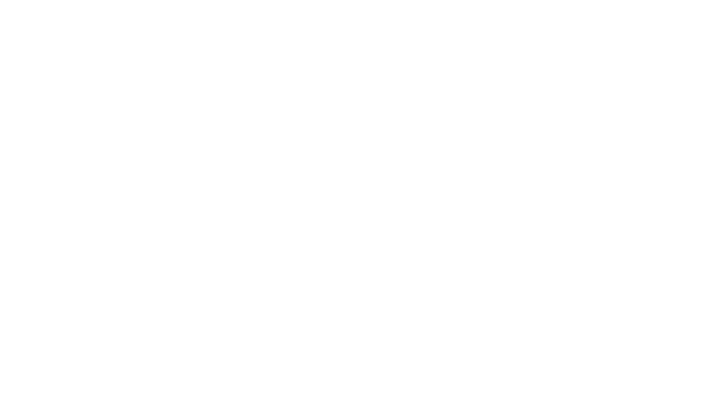
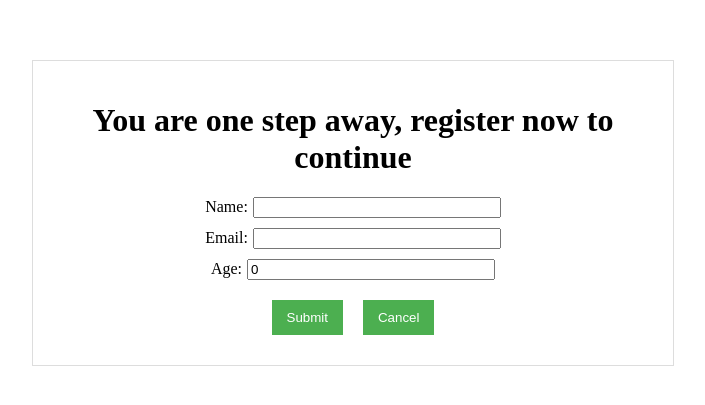
Before and after one commit to Sai-muchapathi/Angular-Shopping-cart, an Angular app: page /user in a window 1280 px wide. Before the commit this address led to /. Shown: the part 195-600 px from the top of the page, without its empty margins (287-992 px from the left). Built offline with nearby package versions, Linux system fonts and the light colour scheme.

Commit message:
create user-form component to handle user registration.

```diff
--- a/src/app/app.routes.ts
+++ b/src/app/app.routes.ts
@@ -1,9 +1,11 @@
 import { Routes } from '@angular/router';
 import {ContactComponent} from "./contact/contact.component";
 import {HomeComponent} from "./home/home.component";
+import {UserFormComponent} from "./user-form/user-form.component";
 
 export const routes: Routes = [
   { path: 'contact', component: ContactComponent },
   { path: 'home', component: HomeComponent},
+  { path: 'user', component: UserFormComponent},
   { path: '', pathMatch: 'full', redirectTo: 'home' }
 ];
--- a/src/app/home/home.component.html
+++ b/src/app/home/home.component.html
@@ -2,6 +2,7 @@
   <ul>
     <li><a routerLink="/">Home</a></li>
     <li><a routerLink="/about">About</a></li>
+    <li><a routerLink="/user">Signup</a></li>
     <li><a routerLink="/services">Services</a></li>
     <li><a routerLink="/contact">Contact</a></li>
   </ul>
--- a/src/app/home/home.service.ts
+++ b/src/app/home/home.service.ts
@@ -1,4 +1,4 @@
-import { Injectable } from '@angular/core';
+import {Injectable} from '@angular/core';
 import {Observable} from "rxjs";
 import {HttpClient} from "@angular/common/http";
 
@@ -8,9 +8,11 @@ import {HttpClient} from "@angular/common/http";
 export class HomeService {
 
   private url = "https://fakestoreapi.com/products";
-  constructor(private http:HttpClient) { }
 
-  fetchData() : Observable<any> {
+  constructor(private http: HttpClient) {
+  }
+
+  fetchData(): Observable<any> {
     return this.http.get(this.url);
   }
 }
--- /dev/null
+++ b/src/app/user-form/user-form.component.css
@@ -0,0 +1,39 @@
+:host {
+  display: flex;
+  justify-content: center;
+  align-items: center;
+  height: 100vh;
+}
+
+form {
+  width: 600px;
+  margin: 20px;
+  padding: 20px;
+  border: 1px solid #ddd;
+  text-align: center;
+}
+
+label {
+  display: inline-block;
+  margin-bottom: 5px;
+  padding-right: 5px;
+}
+
+input {
+  width: 40%;
+  margin-bottom: 10px;
+  display: inline-block;
+}
+
+button {
+  background-color: #4CAF50;
+  color: white;
+  padding: 10px 15px;
+  border: none;
+  cursor: pointer;
+  margin: 10px;
+}
+
+button:hover {
+  background-color: #45a049;
+}
--- /dev/null
+++ b/src/app/user-form/user-form.component.html
@@ -0,0 +1,27 @@
+<form #userForm="ngForm" (ngSubmit)="submitForm()">
+  <h1>You are one step away, register now to continue</h1>
+  <div>
+    <label for="name">Name:</label>
+    <input type="text" id="name" name="name" [(ngModel)]="userData.name" required>
+  </div>
+
+  <div>
+    <label for="email">Email:</label>
+    <input type="email" id="email" name="email" [(ngModel)]="userData.email" required>
+  </div>
+
+  <div>
+    <label for="age">Age:</label>
+    <input type="number" id="age" name="age" [(ngModel)]="userData.age" required>
+  </div>
+
+  <button type="submit">Submit</button>
+  <button>Cancel</button>
+</form>
+
+<div *ngIf="submitted">
+  <h2>Form submitted successfully!</h2>
+  <p>Name: {{ userData.name }}</p>
+  <p>Email: {{ userData.email }}</p>
+  <p>Age: {{ userData.age }}</p>
+</div>
--- /dev/null
+++ b/src/app/user-form/user-form.component.ts
@@ -0,0 +1,30 @@
+import { Component } from '@angular/core';
+import {FormsModule} from "@angular/forms";
+import {NgIf} from "@angular/common";
+
+@Component({
+  selector: 'app-user-form',
+  standalone: true,
+  imports: [
+    FormsModule,
+    NgIf
+  ],
+  templateUrl: './user-form.component.html',
+  styleUrl: './user-form.component.css'
+})
+export class UserFormComponent {
+  userData = {
+    name: '',
+    email: '',
+    age: 0
+  };
+
+  submitted = false;
+
+  submitForm() {
+    this.submitted = true;
+    console.log(this.userData.name);
+    console.log(this.userData.email);
+    console.log(this.userData.age);
+  }
+}
```
Also changed, not shown: 1 other file (tests, documents, lock files or other folders).
